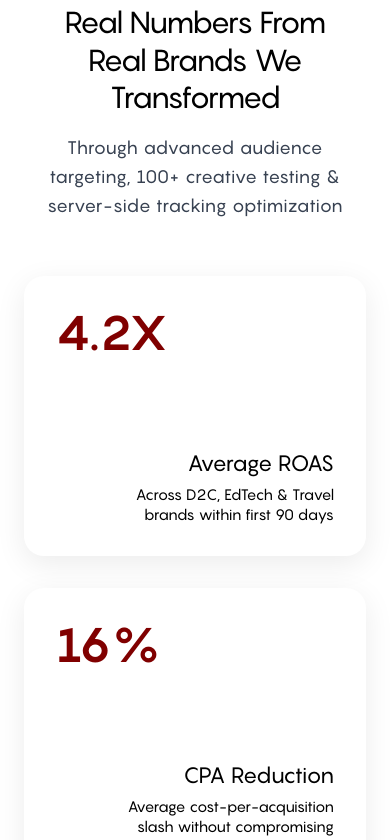
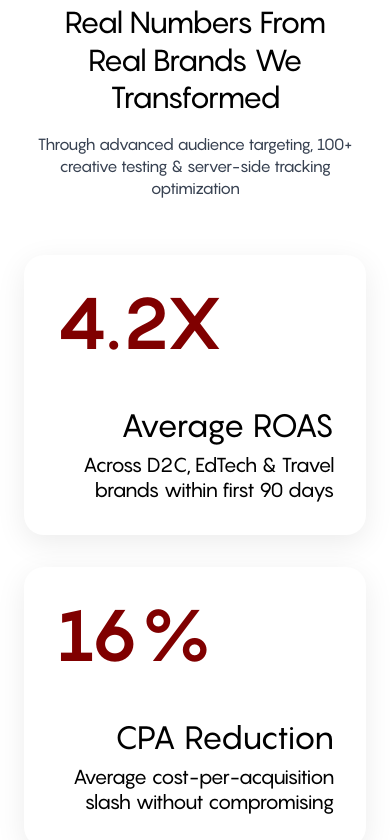
Before and after one commit to amanaanubhav/brndo.in, a Next.js app: page /performance-marketing in a window 390 px wide. Shown: the part 984-1824 px from the top of the page. Built offline with nearby package versions, Linux system fonts and the light colour scheme.

Commit message:
feat: add Footer2 layout component and Results performance marketing feature component

```diff
--- a/src/components/layout/Footer2.jsx
+++ b/src/components/layout/Footer2.jsx
@@ -87,8 +87,9 @@ export default function Footer2() {
 
           {/* Links Section */}
           <div className="flex flex-row gap-8 sm:gap-16 w-full max-w-[457px] justify-start text-left">
+            <div className="flex flex-col gap-10 flex-1">
               {/* Navigation */}
-            <div className="flex flex-col gap-6 flex-1">
+              <div className="flex flex-col gap-6">
                 <h3 className="font-normal text-[18px] md:text-[20px] text-black dark:text-gray-400 tracking-[-0.02em] transition-colors">Navigation</h3>
                 <ul className="flex flex-col gap-4 font-sans list-disc list-inside marker:text-black dark:marker:text-white">
                   <li className="whitespace-nowrap"><a href="#" className="font-medium text-[16px] md:text-[18px] text-black dark:text-white tracking-[-0.02em] hover:text-brndo-red transition-colors">Home</a></li>
@@ -99,13 +100,17 @@ export default function Footer2() {
               </div>
 
               {/* Legal */}
-            <div className="flex flex-col gap-6 flex-1">
+              <div className="flex flex-col gap-6">
                 <h3 className="font-normal text-[18px] md:text-[20px] text-black dark:text-gray-400 tracking-[-0.02em] transition-colors">Legal</h3>
                 <ul className="flex flex-col gap-4 font-sans list-disc list-inside marker:text-black dark:marker:text-white">
                   <li className="whitespace-nowrap"><Link href="/privacy-policy" className="font-medium text-[16px] md:text-[18px] text-black dark:text-white tracking-[-0.02em] hover:text-brndo-red transition-colors">Privacy Policy</Link></li>
                   <li className="whitespace-nowrap"><Link href="/privacy-policy" className="font-medium text-[16px] md:text-[18px] text-black dark:text-white tracking-[-0.02em] hover:text-brndo-red transition-colors">Terms & Service</Link></li>
                 </ul>
               </div>
+            </div>
+
+            {/* Empty column placeholder to maintain width and spacing equivalent to before */}
+            <div className="flex flex-col gap-6 flex-1"></div>
           </div>
 
         </div>
--- a/src/features/performance-marketing/Results.jsx
+++ b/src/features/performance-marketing/Results.jsx
@@ -53,9 +53,9 @@ export default function Results() {
             whileInView={{ opacity: 1, y: 0 }}
             viewport={{ once: true }}
             transition={{ duration: 0.6, delay: 0.1 }}
-            className="font-pangram text-lg md:text-[20px] font-extralight tracking-wide text-center text-gray-700 dark:text-gray-400 mt-4 mb-14 md:mb-20 w-full px-4 leading-relaxed"
+            className="font-pangram text-base md:text-[20px] font-extralight tracking-tight md:tracking-wide text-center text-gray-700 dark:text-gray-400 mt-4 mb-14 md:mb-20 w-full px-2 md:px-4 leading-snug md:leading-relaxed"
           >
-            Through advanced audience targeting, 100+ creative testing<br className="hidden md:block" /> & server-side tracking optimization
+            Through advanced audience targeting, 100+ creative testing<br className="hidden lg:block" /> & server-side tracking optimization
           </motion.h5>
 
           {/* Cards Grid */}
@@ -70,7 +70,7 @@ export default function Results() {
                 className="bg-white dark:bg-gray-900 rounded-[20px] shadow-[0_8px_30px_rgb(0,0,0,0.08)] dark:shadow-[0_8px_30px_rgb(0,0,0,0.4)] p-8 md:p-12 flex flex-col justify-between relative min-h-[280px] md:min-h-[315px]"
               >
                 {/* Stat - Top Left */}
-                <div className="text-[#800000] font-pangram font-semibold text-5xl md:text-7xl lg:text-[72px] leading-none self-start text-left">
+                <div className="text-[#800000] font-pangram font-bold md:font-semibold text-[72px] md:text-[80px] lg:text-[88px] leading-none self-start text-left">
                   {card.stat}
                 </div>
 
@@ -79,10 +79,10 @@ export default function Results() {
 
                 {/* Text Content - Bottom Right */}
                 <div className="flex flex-col items-end text-right w-full mt-6 md:mt-8">
-                  <span className="font-pangram font-light text-[22px] md:text-[28px] text-black dark:text-white leading-tight text-right">
+                  <span className="font-pangram font-normal text-[32px] md:text-[40px] lg:text-[44px] text-black dark:text-white leading-tight text-right">
                     {card.title}
                   </span>
-                  <span className="font-pangram font-light text-[15px] md:text-[17px] text-black dark:text-gray-400 leading-[1.3] mt-2 max-w-[240px] md:max-w-[280px] text-right line-clamp-2">
+                  <span className="font-pangram font-normal text-[20px] md:text-[24px] text-black dark:text-gray-400 leading-[1.25] tracking-tight mt-2 w-full max-w-[320px] md:max-w-[400px] text-right line-clamp-2 overflow-hidden text-ellipsis">
                     {card.subtitle}
                   </span>
                 </div>
```
Lines whose indentation alone changed are shown as unchanged.
